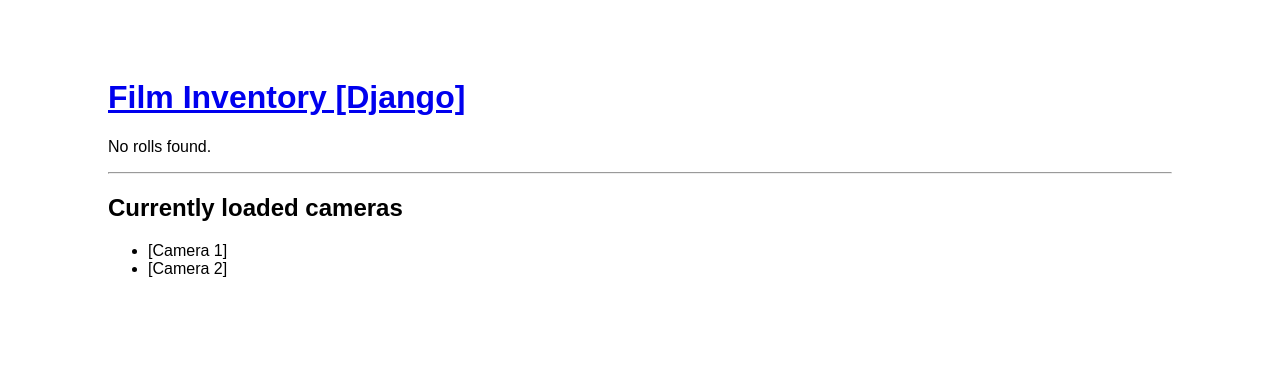
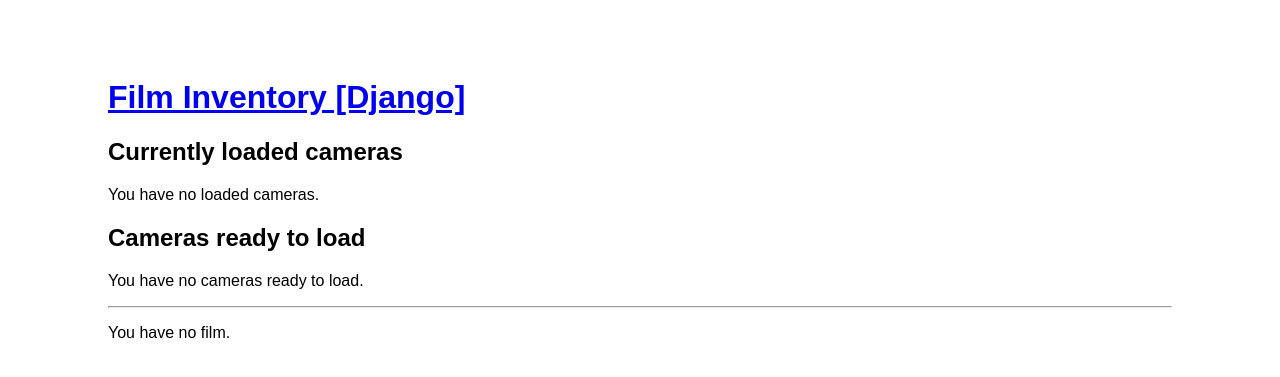
Before and after one commit to piepworks/cassettenest, a Django app: template inventory/templates/inventory/index.html in a window 1280 px wide. Shown: the top 377 px of the page. Run offline with Django 3.2, Linux system fonts and the light colour scheme; the template is opened without the code that fills it, so the values that code supplies are empty; style sheets or scripts are compiled from the project's sources.

Commit message:
Sprucing up the index page.

```diff
--- a/inventory/templates/inventory/index.html
+++ b/inventory/templates/inventory/index.html
@@ -1,8 +1,35 @@
 {% extends 'base_site.html' %}
 
 {% block content %}
+
+<h2>Currently loaded cameras</h2>
+
+{% if loaded_camera_list %}
+<ul>
+{% for camera in loaded_camera_list %}
+    <li>{{ camera.name }}</li>
+{% endfor %}
+</ul>
+{% else %}
+<p>You have no loaded cameras.</p>
+{% endif %}
+
+<h2>Cameras ready to load</h2>
+
+{% if empty_camera_list %}
+<ul>
+{% for camera in empty_camera_list %}
+    <li><a href="{% url 'load-camera' camera.owner camera.id %}">{{ camera.name }}</a></li>
+{% endfor %}
+</ul>
+{% else %}
+<p>You have no cameras ready to load.</p>
+{% endif %}
+
+<hr />
+
 {% if latest_roll_list %}
-<h1>Recently added rolls</h1>
+<h2>Recently added rolls</h2>
 <ul>
 {% for roll in latest_roll_list %}
     <li>
@@ -12,15 +39,7 @@
 {% endfor %}
 </ul>
 {% else %}
-<p>No rolls found.</p>
+<p>You have no film.</p>
 {% endif %}
 
-<hr />
-
-<h2>Currently loaded cameras</h2>
-
-<ul>
-    <li>[Camera 1]</li>
-    <li>[Camera 2]</li>
-</ul>
 {% endblock %}
```
Also changed, not shown: inventory/templates/inventory/index_anonymous.html (added, +19 -0 lines), inventory/views.py (+18 -3 lines).
